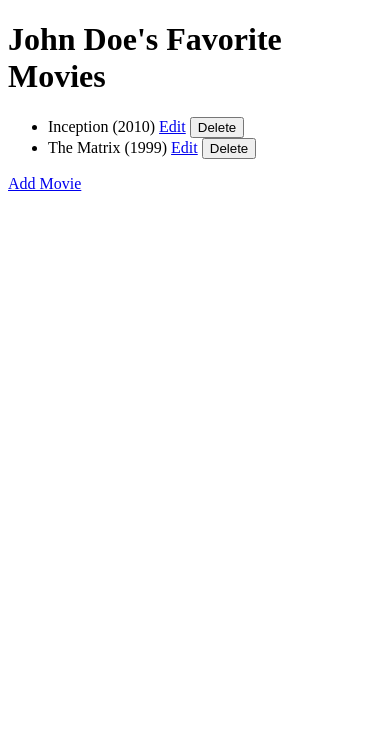
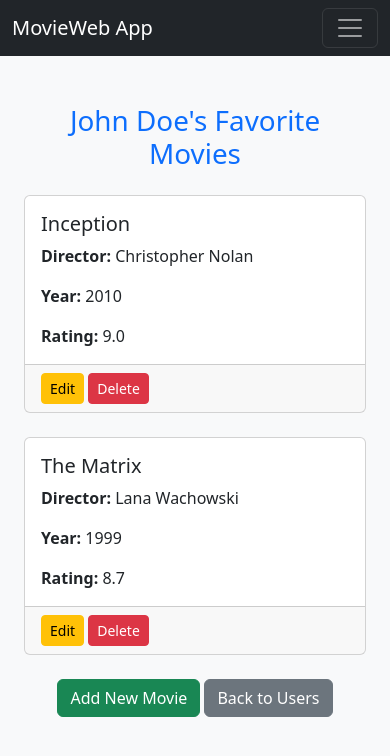
Before and after one commit to martenzoe/moviweb_app, a Flask app: page /users/2 in a window 390 px wide. Shown: the top 756 px of the page. Run offline with Flask 3, Linux system fonts and the light colour scheme; data comes from the database, SQL or seed files in the repository.

Commit message:
refactor(template): update user_movies.html with base layout and improved styling
- Implemented base.html layout for user_movies.html
- Utilized Bootstrap card components for movie display
- Added responsive grid layout for better mobile experience
- Improved UI with edit and delete buttons for each movie
- Added 'Add New Movie' and 'Back to Users' buttons for better navigation

```diff
--- a/templates/user_movies.html
+++ b/templates/user_movies.html
@@ -1,23 +1,48 @@
-<!DOCTYPE html>
-<html lang="en">
-<head>
-    <meta charset="UTF-8">
-    <meta name="viewport" content="width=device-width, initial-scale=1.0">
-    <title>{{ user.name }}'s Favorite Movies</title>
-</head>
-<body>
-    <h1>{{ user.name }}'s Favorite Movies</h1>
-    <ul>
-        {% for movie in movies %}
-            <li>
-                {{ movie.name }} ({{ movie.year }})
-                <a href="/users/{{ user.id }}/update_movie/{{ movie.id }}">Edit</a>
-                <form action="/users/{{ user.id }}/delete_movie/{{ movie.id }}" method="POST" style="display:inline;">
-                    <button type="submit">Delete</button>
-                </form>
-            </li>
-        {% endfor %}
-    </ul>
-    <a href="/users/{{ user.id }}/add_movie">Add Movie</a>
-</body>
-</html>
+{% extends 'base.html' %}
+
+{% block title %}{{ user.name }}'s Movies - MovieWeb App{% endblock %}
+
+{% block content %}
+<div class="container mt-5">
+    <h1 class="text-center text-primary mb-4">{{ user.name }}'s Favorite Movies</h1>
+
+    {% if movies %}
+        <div class="row row-cols-1 row-cols-md-3 g-4">
+            {% for movie in movies %}
+                <div class="col">
+                    <div class="card h-100">
+                        {% if movie.poster %}
+                            <img src="{{ movie.poster }}" class="card-img-top" alt="{{ movie.name }} poster">
+                        {% endif %}
+                        <div class="card-body">
+                            <h5 class="card-title">{{ movie.name }}</h5>
+                            {% if movie.director %}
+                                <p class="card-text"><strong>Director:</strong> {{ movie.director }}</p>
+                            {% endif %}
+                            {% if movie.year %}
+                                <p class="card-text"><strong>Year:</strong> {{ movie.year }}</p>
+                            {% endif %}
+                            {% if movie.rating %}
+                                <p class="card-text"><strong>Rating:</strong> {{ movie.rating }}</p>
+                            {% endif %}
+                        </div>
+                        <div class="card-footer">
+                            <a href="{{ url_for('update_movie', user_id=user.id, movie_id=movie.id) }}" class="btn btn-warning btn-sm">Edit</a>
+                            <form action="{{ url_for('delete_movie', user_id=user.id, movie_id=movie.id) }}" method="POST" class="d-inline">
+                                <button type="submit" class="btn btn-danger btn-sm" onclick="return confirm('Are you sure you want to delete this movie?')">Delete</button>
+                            </form>
+                        </div>
+                    </div>
+                </div>
+            {% endfor %}
+        </div>
+    {% else %}
+        <p class="text-center">No favorite movies found for this user.</p>
+    {% endif %}
+
+    <div class="text-center mt-4">
+        <a href="{{ url_for('add_movie', user_id=user.id) }}" class="btn btn-success">Add New Movie</a>
+        <a href="{{ url_for('list_users') }}" class="btn btn-secondary">Back to Users</a>
+    </div>
+</div>
+{% endblock %}
```
